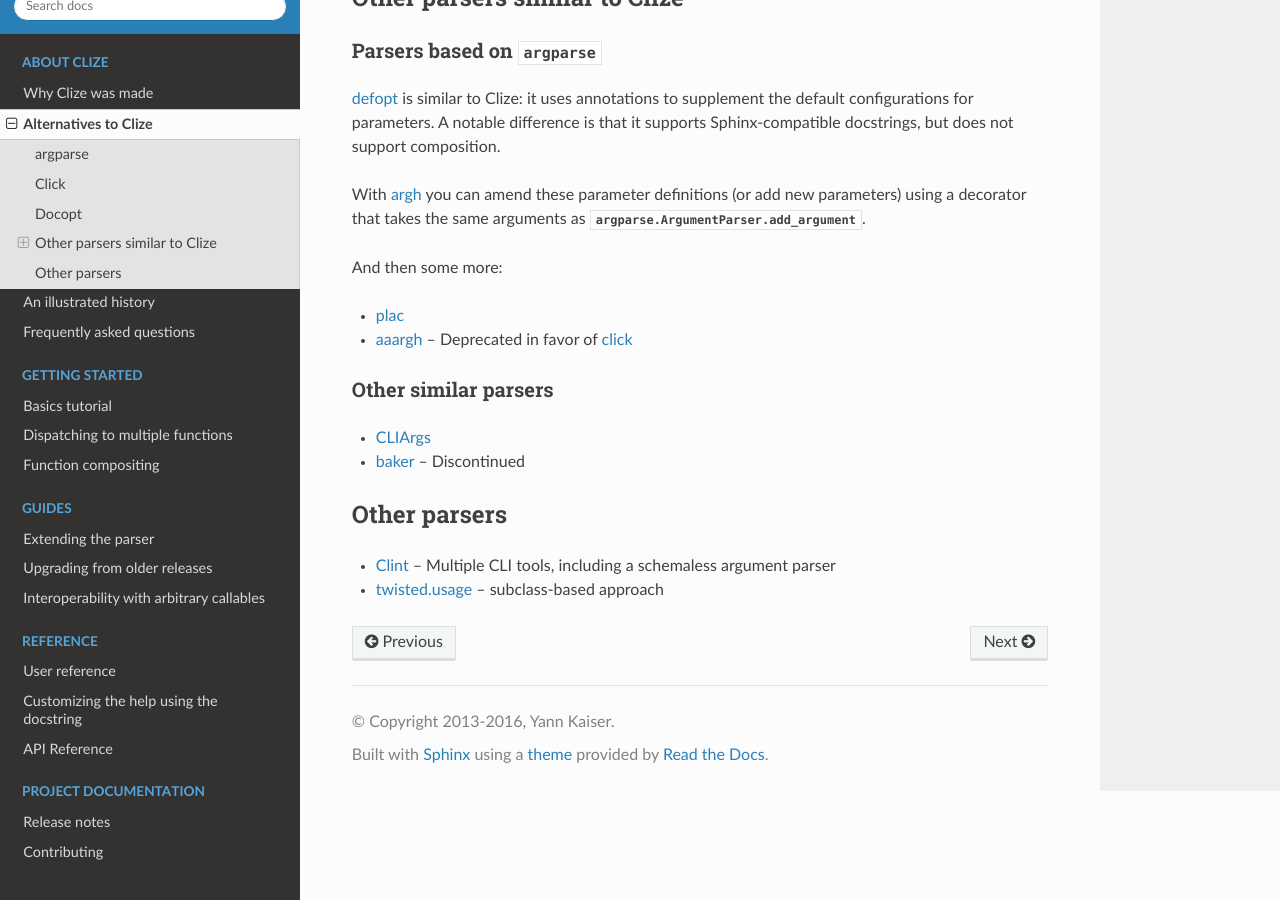
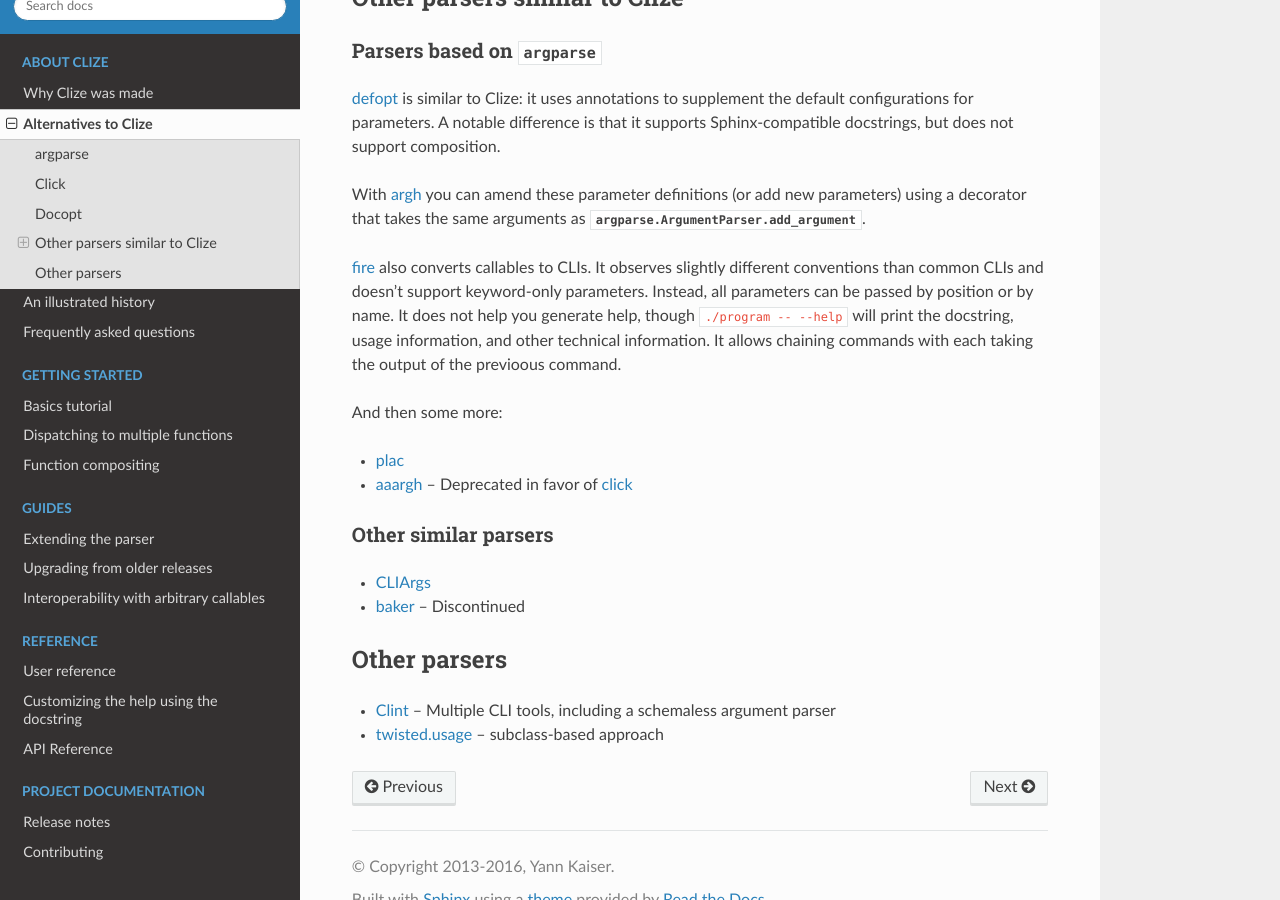
Before and after one commit to epsy/clize, a Sphinx documentation site: the page built from docs/alternatives.rst, in a window 1280 px wide and 900 px high, scrolled down 4357 px. Built offline with Sphinx 7.4.7 and the Read the Docs theme 2.0.0, drawn with Linux system fonts in a browser that asks for light colours.

Commit message:
docs: add comparison with fire

```diff
--- a/docs/alternatives.rst
+++ b/docs/alternatives.rst
@@ -291,6 +291,16 @@
 parameter definitions (or add new parameters) using a decorator that takes the
 same arguments as `argparse.ArgumentParser.add_argument`.
 
+.. _fire comparison:
+
+`fire <https://github.com/google/python-fire>`_ also converts callables to
+CLIs.  It observes slightly different conventions than common CLIs and doesn't
+support keyword-only parameters.  Instead, all parameters can be passed by
+position or by name.  It does not help you generate help, though ``./program --
+--help`` will print the docstring, usage information, and other technical
+information.  It allows chaining commands with each taking the output of the
+previoous command.
+
 .. _other similar argparse:
 
 And then some more:
```
